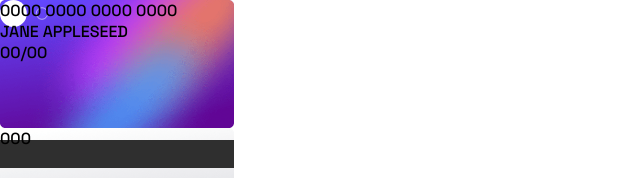
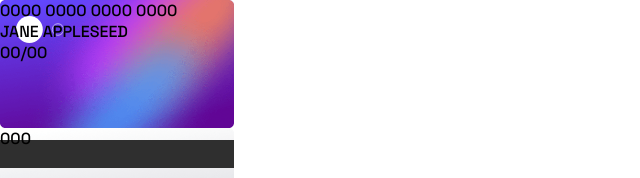
Before and after one commit to wishba/interactive-card-details-form-main, a React (Create React App) app: page / in a window 1280 px wide. Shown: the top 178 px of the page, without its empty margins (0-640 px from the left). Built offline with nearby package versions, Linux system fonts and the light colour scheme.

Commit message:
card front logo

```diff
--- a/src/index.css
+++ b/src/index.css
@@ -21,6 +21,9 @@ p {
   background-size:
     3em,
     contain;
+  background-position:
+    left 1em top 1em,
+    left top;
   background-repeat: no-repeat;
   height: 8em;
 }
```
